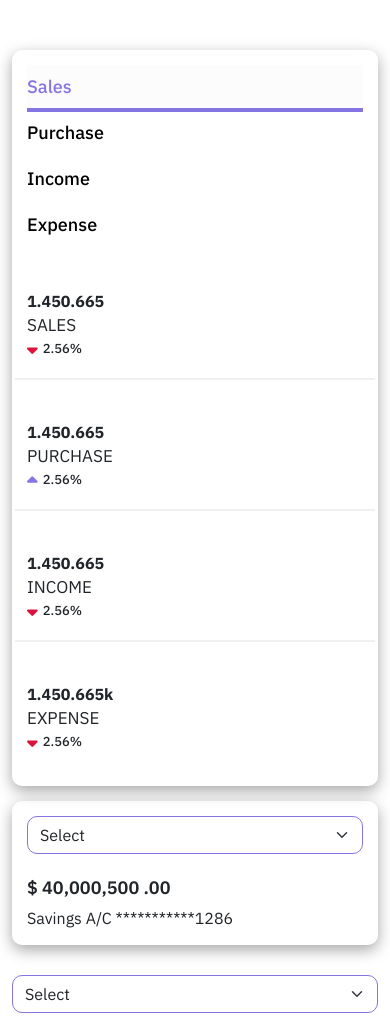
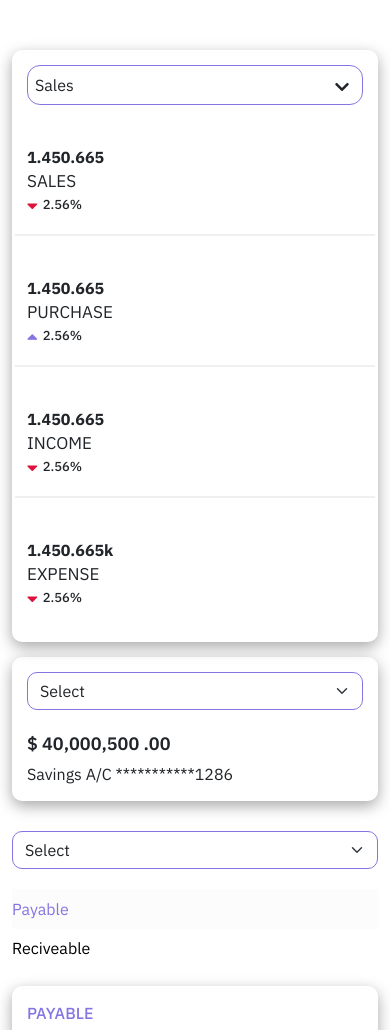
Before and after one commit to simeon1929/chart-, a plain HTML site: page index.html in a window 390 px wide. Shown: the top 1030 px of the page. Drawn offline with nearby package versions, Linux system fonts and the light colour scheme.

Commit message:
tab view mobile

```diff
--- a/app.js
+++ b/app.js
@@ -76,19 +76,22 @@ var salesOne = new Chart(salesMonth, {
 });
 
 
+$(document).ready(function () {
 
 
-
-$(document).ready(function(){
-    // Add minus icon for collapse element which is open by default
-    $(".collapse.show").each(function(){
-        $(this).prev(".card-header").find(".fa").addClass("fa-minus").removeClass("fa-plus");
-    });
-
-    // Toggle plus minus icon on show hide of collapse element
-    $(".collapse").on('show.bs.collapse', function(){
-        $(this).prev(".card-header").find(".fa").removeClass("fa-plus").addClass("fa-minus");
-    }).on('hide.bs.collapse', function(){
-        $(this).prev(".card-header").find(".fa").removeClass("fa-minus").addClass("fa-plus");
-    });
-});
+    if($(window).width() < 767 ){
+        $('.mobileClickChange').each(function(){
+            var ActiveTabName = $(this).find('.nav-link.active').text();
+            $('<div class="select-filter">'+ActiveTabName+'</div>').prependTo(this).find('.mobileClickChange');
+        });
+        $('.select-filter').click(function() {
+            // $(this).toggleClass('arrow')
+            $(this).next('ul').slideToggle('600');
+        });
+        $('.mobileClickChange ul.nav button').click(function() {
+            var text = $(this).text();
+            $(this).parents('ul').prev('.select-filter').text(text);
+            $(".mobileClickChange ul.nav").hide(300);
+        });
+    }
+})
--- a/index.html
+++ b/index.html
@@ -8,6 +8,7 @@
 
     <link href="https://cdn.jsdelivr.net/npm/bootstrap@5.0.2/dist/css/bootstrap.min.css" rel="stylesheet" integrity="sha384-EVSTQN3/azprG1Anm3QDgpJLIm9Nao0Yz1ztcQTwFspd3yD65VohhpuuCOmLASjC" crossorigin="anonymous">
     <link rel="stylesheet" href="https://cdnjs.cloudflare.com/ajax/libs/font-awesome/6.0.0-beta2/css/all.min.css" integrity="sha512-YWzhKL2whUzgiheMoBFwW8CKV4qpHQAEuvilg9FAn5VJUDwKZZxkJNuGM4XkWuk94WCrrwslk8yWNGmY1EduTA==" crossorigin="anonymous" referrerpolicy="no-referrer" />
+    <link rel="stylesheet" href="https://cdnjs.cloudflare.com/ajax/libs/font-awesome/5.15.4/css/all.min.css" integrity="sha512-1ycn6IcaQQ40/MKBW2W4Rhis/DbILU74C1vSrLJxCq57o941Ym01SwNsOMqvEBFlcgUa6xLiPY/NS5R+E6ztJQ==" crossorigin="anonymous" referrerpolicy="no-referrer" />
     <link rel="stylesheet" href="style.css">
 </head>
 <body style="padding-top:50px;">
@@ -18,6 +19,7 @@
         <div class="gridRow rowPadding topTabOne">
             <div class="gridCol boxshadow">
                 <div class="box topdashBardDetails mainTab">
+                    <div class="mobileClickChange borderBtnMobile">
                     <!-- tab details -->
                         <ul class="nav nav-tabs" id="graphDetailsTop" role="tablist">
                             <li class="nav-item" role="presentation">
@@ -33,6 +35,7 @@
                                 <button class="nav-link" id="EXPENSE" data-bs-toggle="tab" data-bs-target="#expenseTop" type="button" role="tab" aria-controls="expenseTop" aria-selected="false">Expense</button>
                             </li>
                         </ul>
+                    </div>
 
                         <!-- tab content details -->
                     <div class="tab-content tabdetails" id="myTabContent">
--- a/style.scss
+++ b/style.scss
@@ -320,4 +320,38 @@ img {
         width: 100%;
         text-align: left;
     }
+    .mobileClickChange .nav-tabs {
+        display: none;
+    }
+    .borderBtnMobile {
+        padding: 7px;
+        border: 1px solid #8575e3;
+        border-radius: 13px;
+        cursor: pointer;
+        font-weight: bold;
+    }
+    .mainTab .nav-tabs .nav-link.active {
+        border-bottom: none;
+    }
+    .mainTab .nav-link {
+        font-weight: 400;
+        font-size: 16px;
+    }
+    .borderBtnMobile {
+        .select-filter {
+            position: relative;
+            font-weight: 400;
+            &:after {
+                position: absolute;
+                right: 6px;
+                top: 2px;
+                font-family: "Font Awesome 5 Free";
+                font-weight: 900;
+                content: "\f078";
+            }
+        }
+        .nav {
+            padding-top: 10px;
+        }
+    }
 }
```
Also changed, not shown: style.css, 1 other file. Lines whose indentation alone changed are shown as unchanged.
